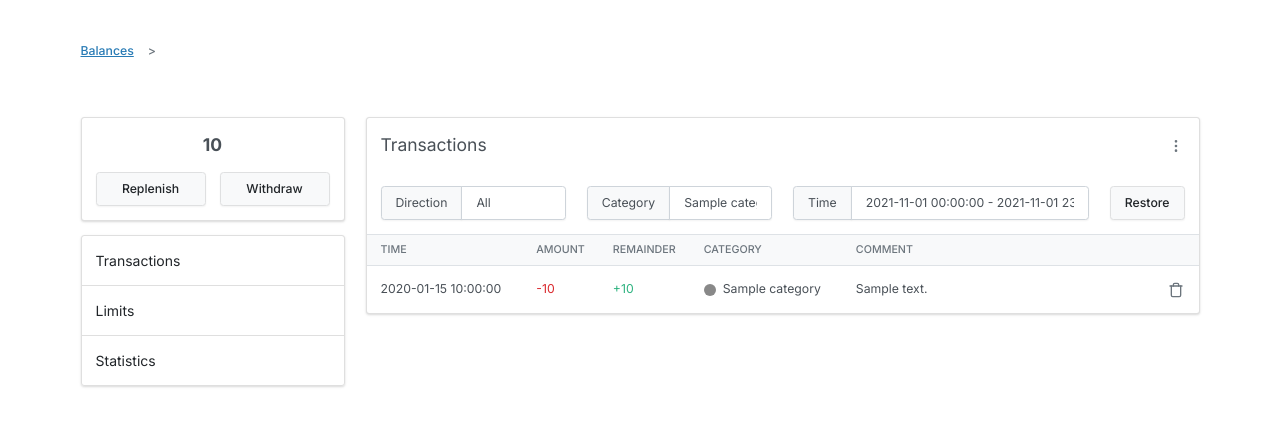
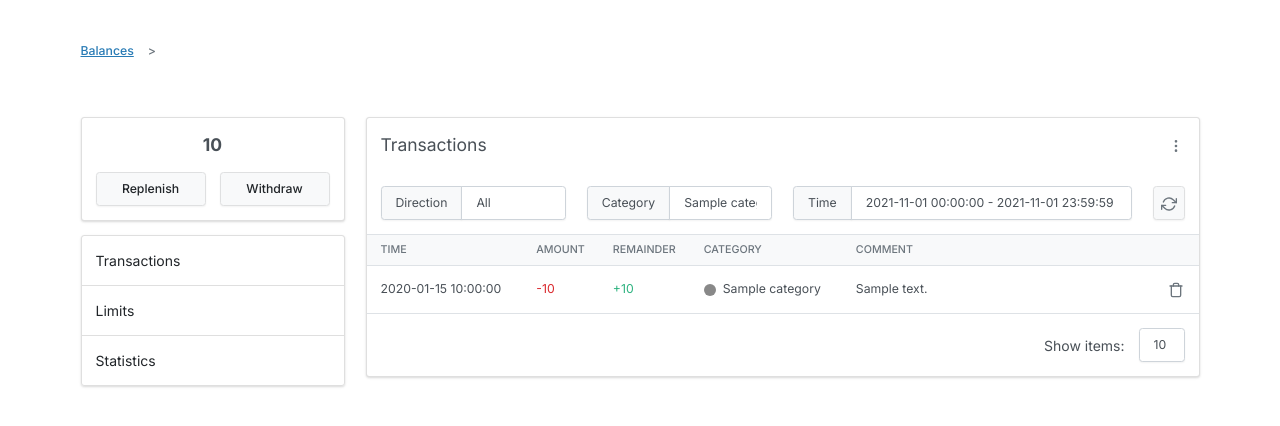
Before and after one commit to anzodev/myfunds, a Python web app: template myfunds/web/views/balances/balance/templates/balance/transactions.html in a window 1280 px wide. Shown: the part 56-482 px from the top of the page. Run offline with Jinja, Linux system fonts and the light colour scheme; the template is opened without the code that fills it: most values are stand-ins (such as "Sample title", 1, 10 or a date in 2020); some libraries are stand-ins or nearby versions.

Commit message:
add some limit options to the balance transactions page

```diff
--- a/myfunds/web/views/balances/balance/templates/balance/transactions.html
+++ b/myfunds/web/views/balances/balance/templates/balance/transactions.html
@@ -14,10 +14,12 @@
         </button>
         <ul class="dropdown-menu" aria-labelledby="dropdownMenuButton1">
           <li>
-            <a class="dropdown-item" href="#" data-bs-toggle="modal" data-bs-target="#import-transactions-modal">Import</a>
+            <a class="dropdown-item" href="#" data-bs-toggle="modal"
+              data-bs-target="#import-transactions-modal">Import</a>
           </li>
           <li>
-            <a class="dropdown-item" href="{{ url_for('balances.i.export_transactions', balance_id=g.balance.id, **request.args) }}">Export</a>
+            <a class="dropdown-item"
+              href="{{ url_for('balances.i.export_transactions', balance_id=g.balance.id, **request.args) }}">Export</a>
           </li>
         </ul>
       </div>
@@ -67,7 +69,7 @@
             </div>
 
             <a href="{{ url_for('balances.i.transactions', balance_id=g.balance.id) }}"
-              class="btn btn-light">Restore</a>
+              class="btn btn-light text-muted px-2"><i data-feather="refresh-cw"></i></a>
           </div>
 
         </div>
@@ -209,12 +211,13 @@
     </tbody>
   </table>
 
-  {% if has_prev or has_next %}
   <section class="p-3 border-top">
+    <div class="d-flex align-items-center justify-content-between">
+      <div class="d-flex">
+        {% if has_prev or has_next %}
     {% set pagination_args = request.args.to_dict() %}
     {% set _ = pagination_args.pop("limit", None) %}
     {% set _ = pagination_args.pop("offset", None) %}
-    <div class="d-flex">
       {% if has_prev %}
       <a href="{{ url_for('balances.i.transactions', balance_id=g.balance.id, limit=filters.limit, offset=filters.offset - filters.limit, **pagination_args) }}"
         class="btn btn-light me-3">Previous</a>
@@ -223,9 +226,27 @@
       <a href="{{ url_for('balances.i.transactions', balance_id=g.balance.id, limit=filters.limit, offset=filters.offset + filters.limit, **pagination_args) }}"
         class="btn btn-light me-3">Next</a>
       {% endif %}
+        {% endif %}
+      </div>
+
+      <div class="d-flex align-items-center">
+        <span class="text-nowrap me-3">Show items:</span>
+        <form>
+          {% set limit_control_args = request.args.to_dict() %}
+          {% set current_limit = limit_control_args.pop("limit", None) %}
+          {% for k, v in limit_control_args.items() %}
+          <input type="hidden" name="{{ k }}" value="{{ v }}">
+          {% endfor %}
+          <select name="limit" class="form-control px-3" onchange="this.form.submit()" required>
+            <option value="10" {% if current_limit=="10" %}selected{% endif %}>10</option>
+            <option value="20" {% if current_limit=="20" %}selected{% endif %}>20</option>
+            <option value="30" {% if current_limit=="30" %}selected{% endif %}>30</option>
+          </select>
+        </form>
+      </div>
+
     </div>
   </section>
-  {% endif %}
 
   {% else %}
   <p class="p-3 m-0">Transactions not found.</p>
--- a/myfunds/web/views/balances/balance/views/transactions.py
+++ b/myfunds/web/views/balances/balance/views/transactions.py
@@ -73,7 +73,7 @@ def init_filters(filter_form: Form) -> TransactionFilters:
     direction = filter_form.direction.data
     category_id = filter_form.category_id.data
     created_at_range_hrf = filter_form.created_at_range_hrf.data
-    limit = filter_form.limit.data or 8
+    limit = filter_form.limit.data or 10
     offset = filter_form.offset.data or 0
 
     categories = []
```
